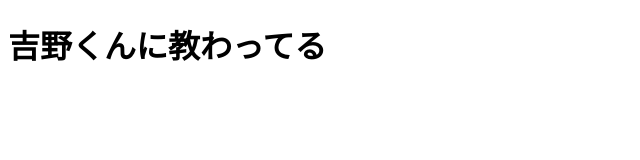
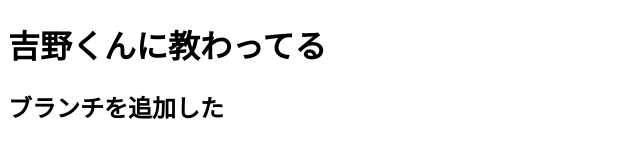
Before and after one commit to KieMurakami/git-turtorial, a plain HTML site: page index.html in a window 1280 px wide. Shown: the whole page, without its empty margins (0-640 px from the left). Drawn offline with Linux system fonts and the light colour scheme.

Commit message:
h２を追加した

```diff
--- a/index.html
+++ b/index.html
@@ -7,5 +7,6 @@
 
 <body>
 	<h1>吉野くんに教わってる</h1>
+	<h2>ブランチを追加した</h2>
 </body>
 </html>
```
